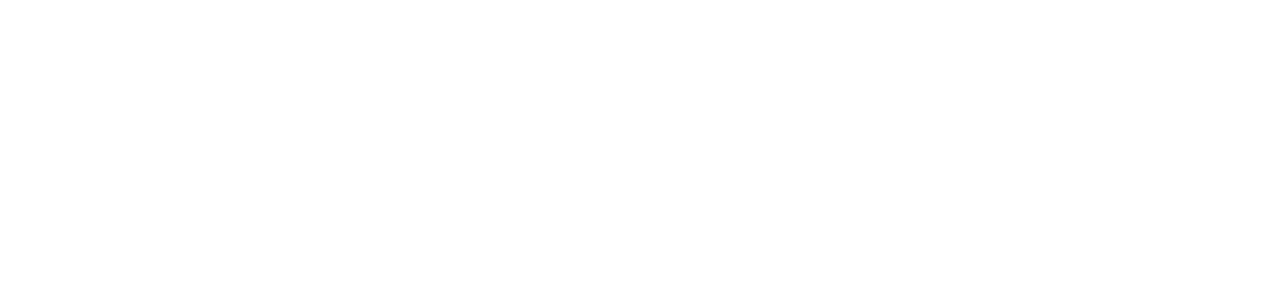
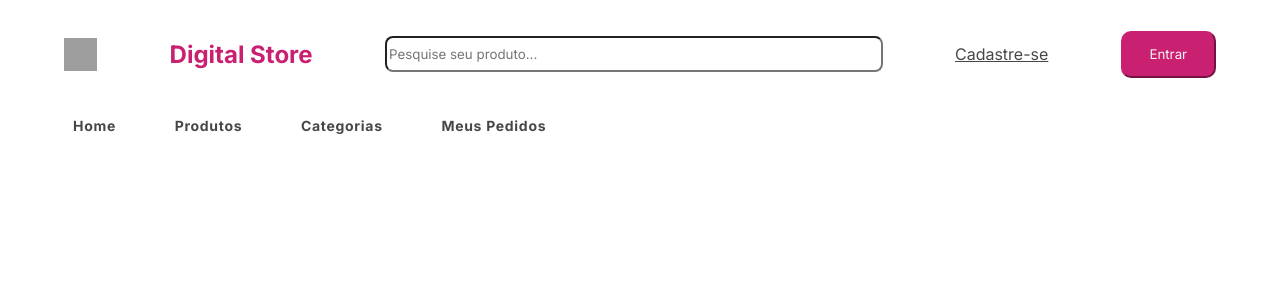
Before and after one commit to Project-Digital-College/Project-Digital-Store, a React (Vite) app: page / in a window 1280 px wide. Shown: the top 300 px of the page. Built offline with nearby package versions, Linux system fonts and the light colour scheme; grey boxes are pictures that could not be loaded.

Commit message:
Alterações de CSS no Header - ainda a concluir

```diff
--- a/src/App.jsx
+++ b/src/App.jsx
@@ -1,7 +1,9 @@
+import Header from "./components/Header";
+
 const App = () => {
   return (
     <>
-
+    <Header />
     </>
   );
 }
--- a/src/components/Header.jsx
+++ b/src/components/Header.jsx
@@ -3,16 +3,17 @@
         <>
         <div>
             <div>
-
-                <img class="logo" src="https://media.licdn.com/dms/image/C4E0BAQGOBx_Tgf4xFA/company-logo_200_200/0/1656456553386/digitalcollegebr_logo?e=1729123200&v=beta&t=EP6-vkiEaIXSiL3cSbfsVWsfPwSDgUp7JnVvtk-nuks" alt="Digital College Logo" />
-
-                <h1 class="title-header" >Digital Store</h1>
-                <input type="text" placeholder="Pesquise seu produto..." />
-                <button>Enviar</button>
+                <section class="header-superior">
+                    <img class="logo" src="https://media.licdn.com/dms/image/C4E0BAQGOBx_Tgf4xFA/company-logo_200_200/0/1656456553386/digitalcollegebr_logo?e=1729123200&v=beta&t=EP6-vkiEaIXSiL3cSbfsVWsfPwSDgUp7JnVvtk-nuks" alt="Digital College Logo" />
+                    <h1 class="title-header" >Digital Store</h1>
+                    <input type="text" class="input-busca" placeholder="Pesquise seu produto..." />
+                    <a class="link-cadastro" href="" >Cadastre-se</a>
+                    <button class="botao-entrar">Entrar</button>
+                </section>
 
             </div>
             <div>
-                <nav>
+                <nav class="header-bar">
                     <ul class="bar">
                         <li>Home</li>
                         <li>Produtos</li>
--- a/style.css
+++ b/style.css
@@ -17,15 +17,25 @@
     --light-gray-2: #CCCCCC;
     --light-gray-3: #F5F5F5;
 
+    /* Fontes base */
+    --fonte-inter: 'Inter', sans-serif;
+
 
 }
 
  * {
-    font-family: 'Inter', sans-serif; /* tentei adicionar a font, sei que é a inter, mas não sei se fiz certo*/
+    font-family: var(--fonte-inter)
  }
 
+.header-superior {
+    display: flex;
+    justify-content: space-around;
+    align-items: center;
+    margin: 20px;
+}
 
-.logo{
+
+.logo {
  width: 33px;
  height: 33px;
  top: 38px;
@@ -33,16 +43,38 @@
  opacity: 0px;
 }
 
-.title-header{
+.title-header {
     color: var(--primary-color);
 }
 
-.bar{
+.input-busca {
+    border-radius: 8px;
+    width: 40%;
+    height: 30px;
+}
+
+.link-cadastro {
+    color: var(--dark-gray-2);
+}
+
+.botao-entrar {
+    background-color: var(--primary-color);
+    color: var(--light-gray-3);
+    font-family: var(--fonte-inter);
+    border-radius: 10px;
+    padding: 1em 2em 1em;
+    border-color: var(--primary-color);
+}
+
+.bar {
+    display: flex;
     list-style-type: none;
     justify-content: center;
-    display: flex;
-    justify-content: flex-start;
+    gap: 5%;
+    margin: 25px;
+    justify-content: left;
     text-align: center;
+    color: var(--dark-gray-2);
     font-size: 14px;
     font-weight: 700;
     line-height: 24px;
```
Also changed, not shown: imagens/logo.png (added).
